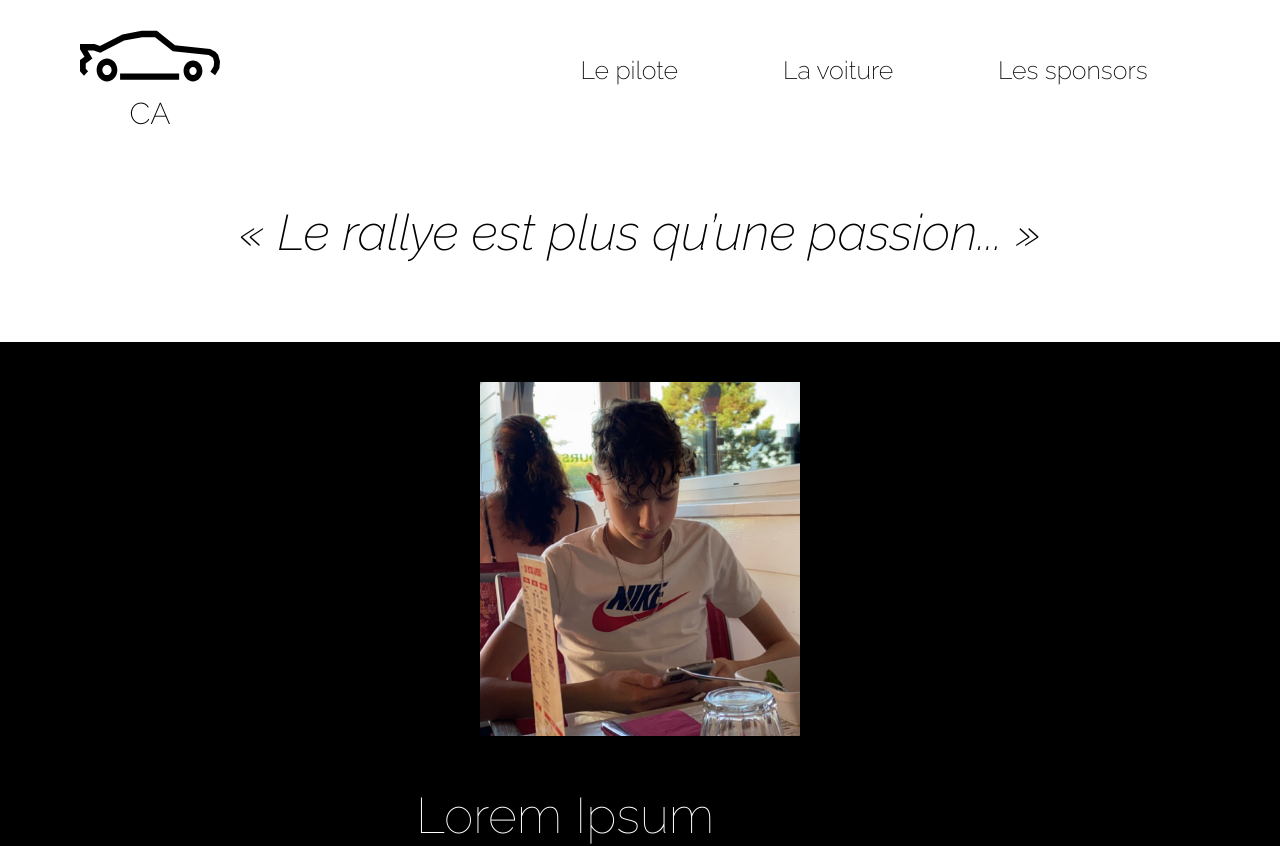
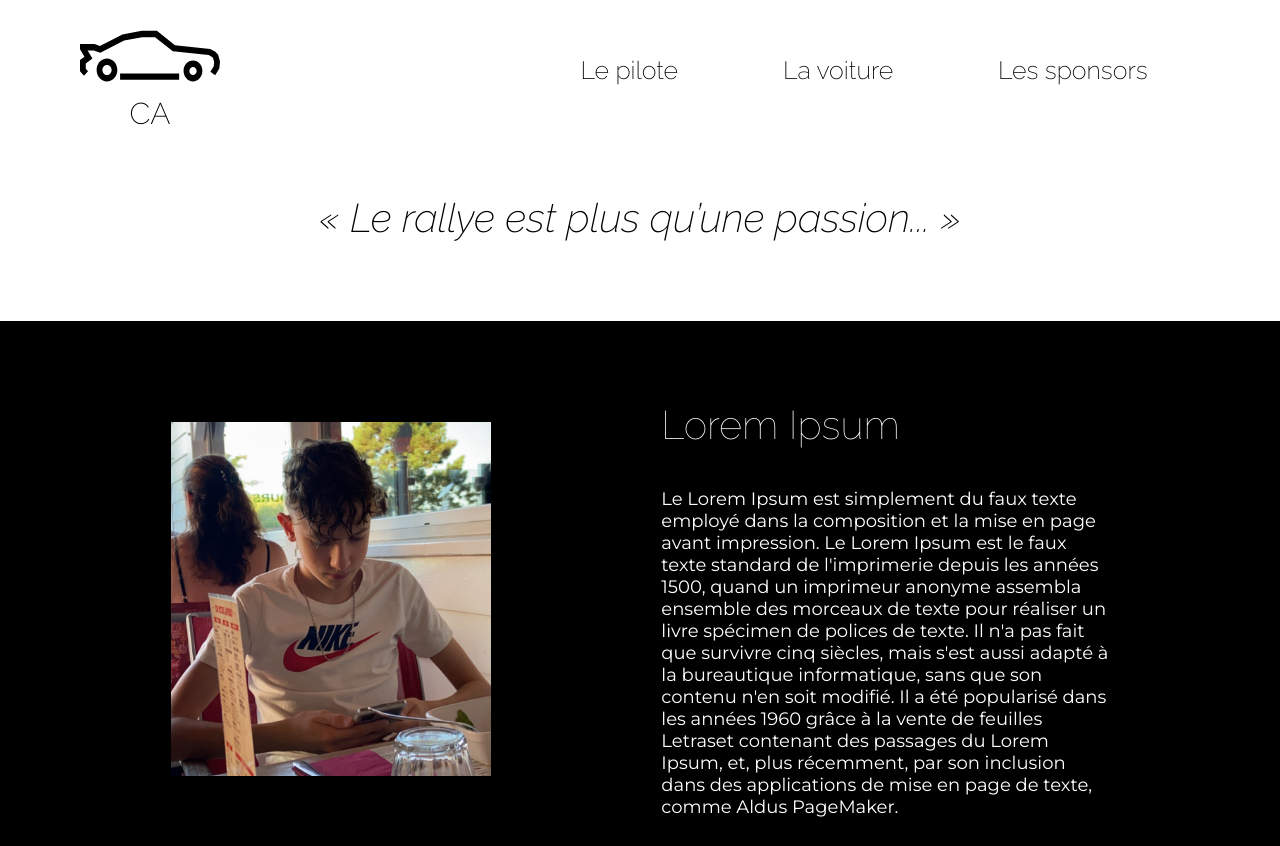
Before and after one commit to Albini-Julie/Rallye_Cl-ment, a Vue app: page / in a window 1280 px wide. Shown: the top 846 px of the page. Built offline with nearby package versions, Linux system fonts and the light colour scheme.

Commit message:
Continuation Page d'accueil

```diff
--- a/src/assets/main.css
+++ b/src/assets/main.css
@@ -6,3 +6,40 @@ body {
     margin-top: 30px;
     margin-bottom: 30px;
 }
+
+
+@media screen and (min-width: 200px) {
+    .titre {
+        font-size: 25px;
+        font-family: Raleway;
+        font-weight: 100;
+    }
+
+
+    .text {
+        font-size: 12px;
+        font-family: Montserrat;
+    }
+}
+
+@media screen and (min-width: 600px) {
+
+    .text {
+        font-size: 15px;
+        font-family: Montserrat;
+    }
+}
+
+@media screen and (min-width: 1024px) {
+
+    .text {
+        font-size: 18px;
+        font-family: Montserrat;
+    }
+
+    .titre {
+        font-size: 35px;
+        font-family: Raleway;
+        font-weight: 100;
+    }
+}
--- a/src/views/Accueil.vue
+++ b/src/views/Accueil.vue
@@ -8,14 +8,14 @@ import Header from "../components/Header.vue"
     <Header class="Header-ordi"/>
 
     <!--Tagline-->
-    <h2 class="title citation Marge" style="display:flex ; justify-content: center; font-style: italic;">« Le rallye est plus qu’une passion... »</h2>
+    <h2 class="titre citation Marge" style="display:flex ; justify-content: center; font-style: italic;">« Le rallye est plus qu’une passion... »</h2>
 
     <!--Rectangle noir présentateur-->
     <div style=" background-color: black; padding-top:40px; padding-bottom:40px;">
         <div class="BlocPresentation">
             <img class="image" src="/Clement_Couleur 1.jpg" alt="Image Clément Albini"/>
-            <div style="width:35%">
-                <h3 class="title citation" style="color: white;">Lorem Ipsum</h3>
+            <div class="TextPresentation">
+                <h3 class="titre citation titre-centre" style="color: white;">Lorem Ipsum</h3>
                 <p class="text" style="color:white"> Le Lorem Ipsum est simplement du faux texte employé dans la composition et la mise en page avant impression. Le Lorem Ipsum est le faux texte standard de l'imprimerie depuis les années 1500, quand un imprimeur anonyme assembla ensemble des morceaux de texte pour réaliser un livre spécimen de polices de texte. Il n'a pas fait que survivre cinq siècles, mais s'est aussi adapté à la bureautique informatique, sans que son contenu n'en soit modifié. Il a été popularisé dans les années 1960 grâce à la vente de feuilles Letraset contenant des passages du Lorem Ipsum, et, plus récemment, par son inclusion dans des applications de mise en page de texte, comme Aldus PageMaker.</p>
             </div>
         </div>
@@ -33,6 +33,11 @@ import Header from "../components/Header.vue"
     font-size:25px;
   }
 
+  .titre-centre{
+    display: flex;
+    justify-content: center;
+  }
+
    .BlocPresentation{
     display: flex;
     flex-direction: column;
@@ -40,53 +45,56 @@ import Header from "../components/Header.vue"
 }
 
 .image{
-    width:90%
+    width:60%
+}
+
+.TextPresentation{
+  width: 90%;
 }
 }
 
-@media screen and (min-width: 700px) {
+@media screen and (min-width: 600px) {
   .citation{
-    font-size:40px;
+    font-size:35px;
   }
 
-  .text{
-    font-size:12px;
+  .image{
+    width:40%
+}
+
+  .TextPresentation{
+    width: 80%;
 }
 }
 
 @media screen and (min-width: 1024px) {
   .citation{
-    font-size:50px;
+    font-size:40px;
   }
 
-  .text{
-    font-size:20px;
+  .titre-centre{
+    display: flex;
+    justify-content: start;
   }
 
   .Marge{
     margin-bottom: 80px;
   }
 
-    .BlocPresentation{
-    display: flex;
-    justify-content: space-evenly;
-    align-items: center;
-}
-
 .image{
     width:25%
 }
 
+.TextPresentation{
+  width: 35%;
 }
 
-.title{
-    font-family: Raleway;
-    font-weight: 100;
+.BlocPresentation{
+    display: flex;
+    flex-direction:row;
+    justify-content: space-evenly;
+    align-items: center;
 }
-
-.text{
-    font-family: Montserrat;
-
 }
 
 
```
Lines whose indentation alone changed are shown as unchanged.
